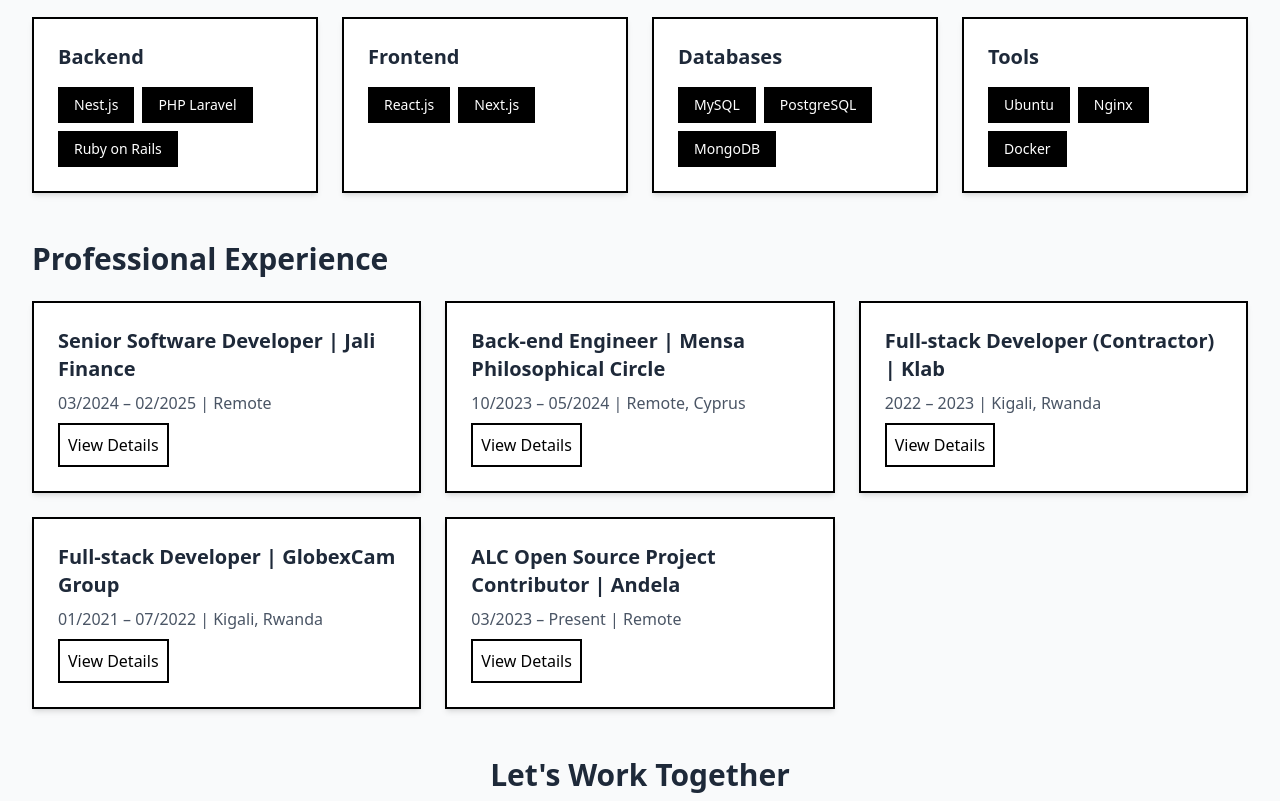
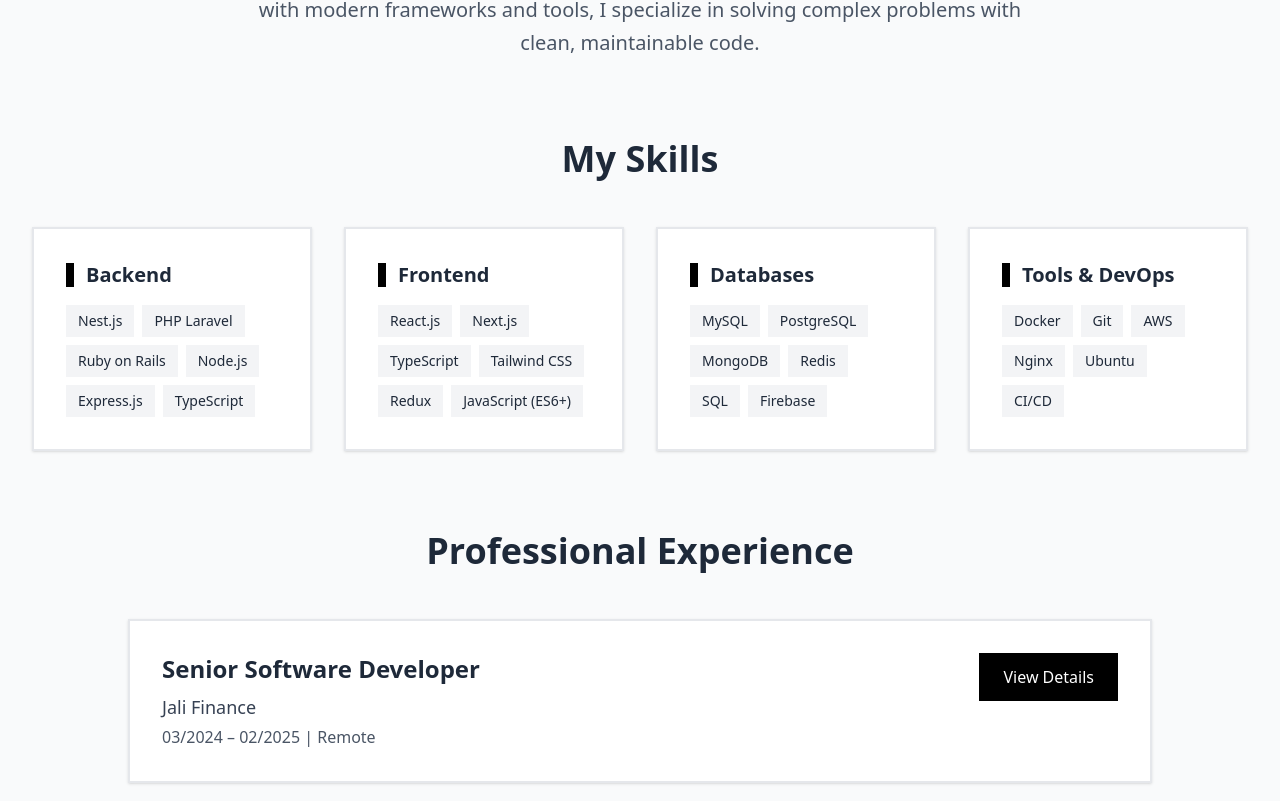
Before and after one commit to muhenge/port, a Next.js app: page /about in a window 1280 px wide. Shown: the part 299-1100 px from the top of the page. Built offline with nearby package versions, Linux system fonts and the light colour scheme.

Commit message:
Change the UI all

```diff
--- a/src/app/about/page.tsx
+++ b/src/app/about/page.tsx
@@ -1,16 +1,39 @@
-"use client"; // Required for interactivity (accordions)
+"use client";
 
-import { useState } from "react";
+import { useState, useEffect } from "react";
 import Link from "next/link";
 
 export default function AboutPage() {
   // State to manage accordion open/close
   const [openAccordion, setOpenAccordion] = useState<string | null>(null);
+  const [isClient, setIsClient] = useState(false);
+
+  useEffect(() => {
+    setIsClient(true);
+  }, []);
 
   const toggleAccordion = (id: string) => {
     setOpenAccordion(openAccordion === id ? null : id);
   };
 
+  const skills = [
+    {
+      category: 'Backend',
+      items: ['Nest.js', 'PHP Laravel', 'Ruby on Rails', 'Node.js', 'Express.js', 'TypeScript']
+    },
+    {
+      category: 'Frontend',
+      items: ['React.js', 'Next.js', 'TypeScript', 'Tailwind CSS', 'Redux', 'JavaScript (ES6+)']
+    },
+    {
+      category: 'Databases',
+      items: ['MySQL', 'PostgreSQL', 'MongoDB', 'Redis', 'SQL', 'Firebase']
+    },
+    {
+      category: 'Tools & DevOps',
+      items: ['Docker', 'Git', 'AWS', 'Nginx', 'Ubuntu', 'CI/CD']
+    }
+  ];
   const experiences = [
     {
       id: "jali-finance",
@@ -98,126 +121,111 @@
   ];
 
   return (
-    <main className="min-h-screen p-8 bg-gray-50">
+    <main className="min-h-screen bg-gray-50 pt-20 sm:pt-24 pb-20 sm:pb-8">
+      <div className="max-w-7xl mx-auto px-4 sm:px-6 lg:px-8 py-8 sm:py-12">
         {/* Introduction Section */}
-      <section className="text-center mb-12">
-        <h1 className="text-4xl sm:text-5xl font-bold text-gray-800 mb-4">
+        <section className="text-center mb-16 sm:mb-20">
+          <h1 className="text-4xl sm:text-5xl lg:text-6xl font-bold text-gray-800 mb-6">
             About Me
           </h1>
-        <p className="text-lg text-gray-600 max-w-2xl mx-auto">
+          <p className="text-lg sm:text-xl text-gray-600 max-w-3xl mx-auto leading-relaxed">
             Hi, I'm HERVE M. Ngenzi, a full-stack web developer passionate about building scalable and efficient web applications. With professional experience working with modern frameworks and tools, I specialize in solving complex problems with clean, maintainable code.
           </p>
         </section>
 
         {/* Skills Section */}
-      <section className="mb-12">
-        <h2 className="text-3xl font-bold text-gray-800 mb-6">My Skills</h2>
-        <div className="grid grid-cols-1 sm:grid-cols-2 lg:grid-cols-4 gap-6">
-          {/* Backend Skills */}
-          <div className="bg-white p-6 border-2 shadow-md hover:shadow-lg transition-shadow duration-300">
-            <h3 className="text-xl font-semibold text-gray-800 mb-4">Backend</h3>
+        <section className="mb-16 sm:mb-20">
+          <h2 className="text-3xl sm:text-4xl font-bold text-gray-800 mb-12 text-center">
+            My Skills
+          </h2>
+          <div className="grid grid-cols-1 sm:grid-cols-2 lg:grid-cols-4 gap-6 lg:gap-8">
+            {skills.map((skillGroup, index) => (
+              <div
+                key={index}
+                className="bg-white p-6 lg:p-8 border-2 border-gray-200 hover:border-black shadow-sm hover:shadow-lg transition-all duration-300"
+              >
+                <h3 className="text-xl font-semibold text-gray-800 mb-4 flex items-center">
+                  <span className="w-2 h-6 bg-black mr-3"></span>
+                  {skillGroup.category}
+                </h3>
                 <div className="flex flex-wrap gap-2">
-              {["Nest.js", "PHP Laravel", "Ruby on Rails"].map((skill) => (
+                  {skillGroup.items.map((skill, idx) => (
                     <span
-                  key={skill}
-                  className="bg-black text-white px-4 py-2 text-sm hover:bg-white hover:text-black hover:shadow-md transition-all duration-300"
+                      key={idx}
+                      className="bg-gray-100 text-gray-800 px-3 py-1.5 text-sm hover:bg-black hover:text-white transition-colors duration-300 cursor-pointer"
                     >
                       {skill}
                     </span>
                   ))}
                 </div>
               </div>
-
-          {/* Frontend Skills */}
-          <div className="bg-white p-6 border-2 shadow-md hover:shadow-lg transition-shadow duration-300">
-            <h3 className="text-xl font-semibold text-gray-800 mb-4">Frontend</h3>
-            <div className="flex flex-wrap gap-2">
-              {["React.js", "Next.js"].map((skill) => (
-                <span
-                  key={skill}
-                  className="bg-black text-white px-4 py-2 text-sm hover:bg-white hover:text-black hover:shadow-md transition-all duration-300"
-                >
-                  {skill}
-                </span>
             ))}
-            </div>
-          </div>
-
-          {/* Database Skills */}
-          <div className="bg-white p-6 shadow-md border-2 hover:shadow-lg transition-shadow duration-300">
-            <h3 className="text-xl font-semibold text-gray-800 mb-4">Databases</h3>
-            <div className="flex flex-wrap gap-2">
-              {["MySQL", "PostgreSQL", "MongoDB"].map((skill) => (
-                <span
-                  key={skill}
-                  className="bg-black text-white px-4 py-2 text-sm hover:bg-white hover:text-black hover:shadow-md transition-all duration-300"
-                >
-                  {skill}
-                </span>
-              ))}
-            </div>
-          </div>
-
-          {/* Tools */}
-          <div className="bg-white p-6 shadow-md border-2 hover:shadow-lg transition-shadow duration-300">
-            <h3 className="text-xl font-semibold text-gray-800 mb-4">Tools</h3>
-            <div className="flex flex-wrap gap-2">
-              {["Ubuntu", "Nginx", "Docker"].map((skill) => (
-                <span
-                  key={skill}
-                  className="bg-black text-white px-4 py-2  text-sm hover:bg-white hover:text-black hover:shadow-md transition-all duration-300"
-                >
-                  {skill}
-                </span>
-              ))}
-            </div>
-          </div>
           </div>
         </section>
 
         {/* Professional Experience Section */}
-      <section className="mb-12">
-        <h2 className="text-3xl font-bold text-gray-800 mb-6">Professional Experience</h2>
-        <div className="grid grid-cols-1 sm:grid-cols-2 lg:grid-cols-3 gap-6">
+        <section className="mb-16 sm:mb-20">
+          <h2 className="text-3xl sm:text-4xl font-bold text-gray-800 mb-12 text-center">
+            Professional Experience
+          </h2>
+          <div className="max-w-5xl mx-auto space-y-8">
             {experiences.map((exp) => (
               <div
                 key={exp.id}
-              className="bg-white p-6 border-2 border-black shadow-md hover:shadow-lg transition-shadow duration-300"
+                className="bg-white p-6 lg:p-8 border-2 border-gray-200 hover:border-black shadow-sm hover:shadow-lg transition-all duration-300"
               >
-              <h3 className="text-xl font-semibold text-gray-800 mb-2">
-                {exp.title} | {exp.company}
+                <div className="flex flex-col sm:flex-row sm:items-start sm:justify-between gap-4">
+                  <div className="flex-1">
+                    <h3 className="text-xl lg:text-2xl font-semibold text-gray-800 mb-2">
+                      {exp.title}
                     </h3>
-              <p className="text-gray-600 mb-2">
+                    <p className="text-lg font-medium text-gray-700 mb-1">
+                      {exp.company}
+                    </p>
+                    <p className="text-gray-600">
                       {exp.duration} | {exp.location}
                     </p>
+                  </div>
+                  {isClient ? (
                     <button
                       onClick={() => toggleAccordion(exp.id)}
-                className="text-black p-2 border-2 hover:text-white hover:bg-black focus:outline-none"
+                      className="px-6 py-3 bg-black text-white hover:bg-white hover:text-black hover:border-2 hover:border-black transition-all duration-300 font-medium"
                     >
                       {openAccordion === exp.id ? "Hide Details" : "View Details"}
                     </button>
-              {openAccordion === exp.id && (
-                <div className="mt-4">
-                  <h4 className="text-lg font-semibold text-gray-800 mb-2">
+                  ) : (
+                    <div className="px-6 py-3 bg-black text-white font-medium">
+                      View Details
+                    </div>
+                  )}
+                </div>
+
+                {isClient && openAccordion === exp.id && (
+                  <div className="mt-6 pt-6 border-t border-gray-200">
+                    <div className="mb-6">
+                      <h4 className="text-lg font-semibold text-gray-800 mb-4">
                         Key Achievements
                       </h4>
-                  <ul className="list-disc list-inside text-gray-600 space-y-2">
+                      <ul className="list-disc list-inside text-gray-600 space-y-3">
                         {exp.achievements.map((achievement, index) => (
-                      <li key={index}>{achievement}</li>
+                          <li key={index} className="pl-2 leading-relaxed">{achievement}</li>
                         ))}
                       </ul>
-                  <h4 className="text-lg font-semibold text-gray-800 mt-4 mb-2">
+                    </div>
+                    <div>
+                      <h4 className="text-lg font-semibold text-gray-800 mb-4">
                         Tech Stack
                       </h4>
-                  <div className="flex flex-wrap gap-2">
+                      <div className="flex flex-wrap gap-3">
                         {exp.techStack.map((tech, index) => (
                           <span
                             key={index}
-                        className="bg-black text-white px-3 py-1 rounded-md text-sm"
+                            className="bg-gray-100 text-gray-800 px-4 py-2 text-sm font-medium"
                           >
                             {tech}
                           </span>
                         ))}
+                      </div>
                     </div>
                   </div>
                 )}
@@ -227,18 +235,19 @@
         </section>
 
         {/* Call-to-Action Section */}
-      <section className="text-center">
-        <h2 className="text-3xl font-bold text-gray-800 mb-4">Let&apos;s Work Together</h2>
-        <p className="text-lg text-gray-600 mb-6">
+        <section className="text-center bg-white p-8 lg:p-12 border-2 border-gray-200">
+          <h2 className="text-3xl sm:text-4xl font-bold text-gray-800 mb-6">Let's Work Together</h2>
+          <p className="text-lg sm:text-xl text-gray-600 mb-8 max-w-2xl mx-auto leading-relaxed">
             Interested in collaborating or have a project in mind? Feel free to reach out!
           </p>
           <Link
             href="/contact"
-          className="bg-black p-4 relative group text-lg font-semibold text-white hover:bg-white hover:text-black hover:shadow-lg hover:shadow-black/50 transition-all duration-300"
+            className="inline-block bg-black text-white px-8 py-4 text-lg font-semibold hover:bg-white hover:text-black hover:border-2 hover:border-black hover:shadow-md transition-all duration-300"
           >
             Get in Touch
           </Link>
         </section>
+      </div>
     </main>
   );
 }
```
Also changed, not shown: src/app/contact/page.tsx (+70 -28 lines), src/app/page.tsx (+54 -23 lines), src/app/work/page.tsx (+33 -17 lines). Lines whose indentation alone changed are shown as unchanged.
